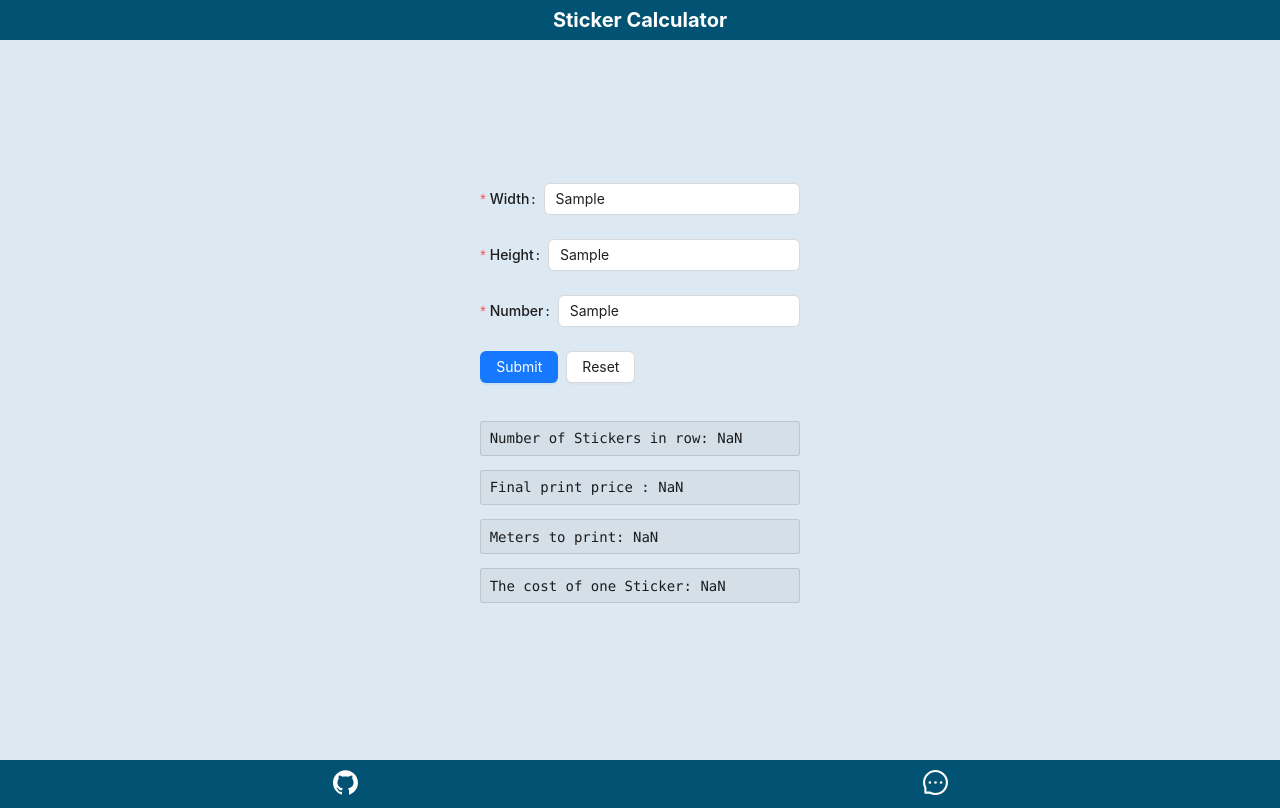
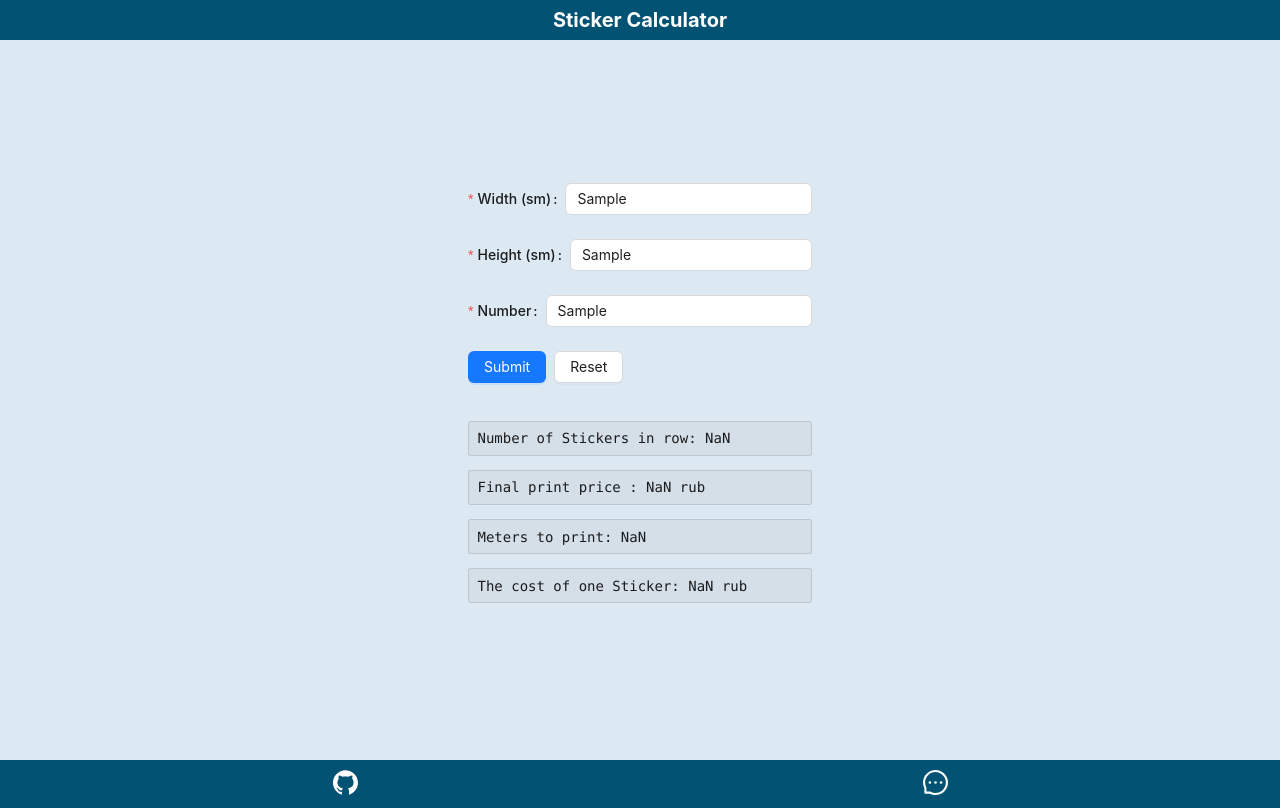
Before and after one commit to kuz4dev/Sticker-Calculator, a React (Create React App) app: page / in a window 1280 px wide. Both pictures are taken after typing "Sample", "Sample", "Sample" into the empty fields and a click on the button "Submit". Built offline with nearby package versions, Linux system fonts and the light colour scheme; the HTML template or start-up script is replaced by a standard one.

Commit message:
Some Fix

```diff
--- a/src/components/CalculatorForm.jsx
+++ b/src/components/CalculatorForm.jsx
@@ -58,7 +58,7 @@ const CalculatorForm = () => {
             >
                 <Form.Item
                     name="width"
-                    label="Width"
+                    label="Width (sm)"
                     rules={[
                         {
                             required: true,
@@ -71,7 +71,7 @@ const CalculatorForm = () => {
 
                 <Form.Item
                     name="height"
-                    label="Height"
+                    label="Height (sm)"
                     rules={[
                         {
                             required: true,
@@ -112,9 +112,9 @@ const CalculatorForm = () => {
                 <div>
                     <Typography>
                         <pre>Number of Stickers in row: {sticker}</pre>
-                        <pre>Final print price : {final}</pre>
+                        <pre>Final print price : {final} rub</pre>
                         <pre>Meters to print: {meters}</pre>
-                        <pre>The cost of one Sticker: {oneSticker}</pre>
+                        <pre>The cost of one Sticker: {oneSticker} rub</pre>
                     </Typography>
                 </div>
             }
```
